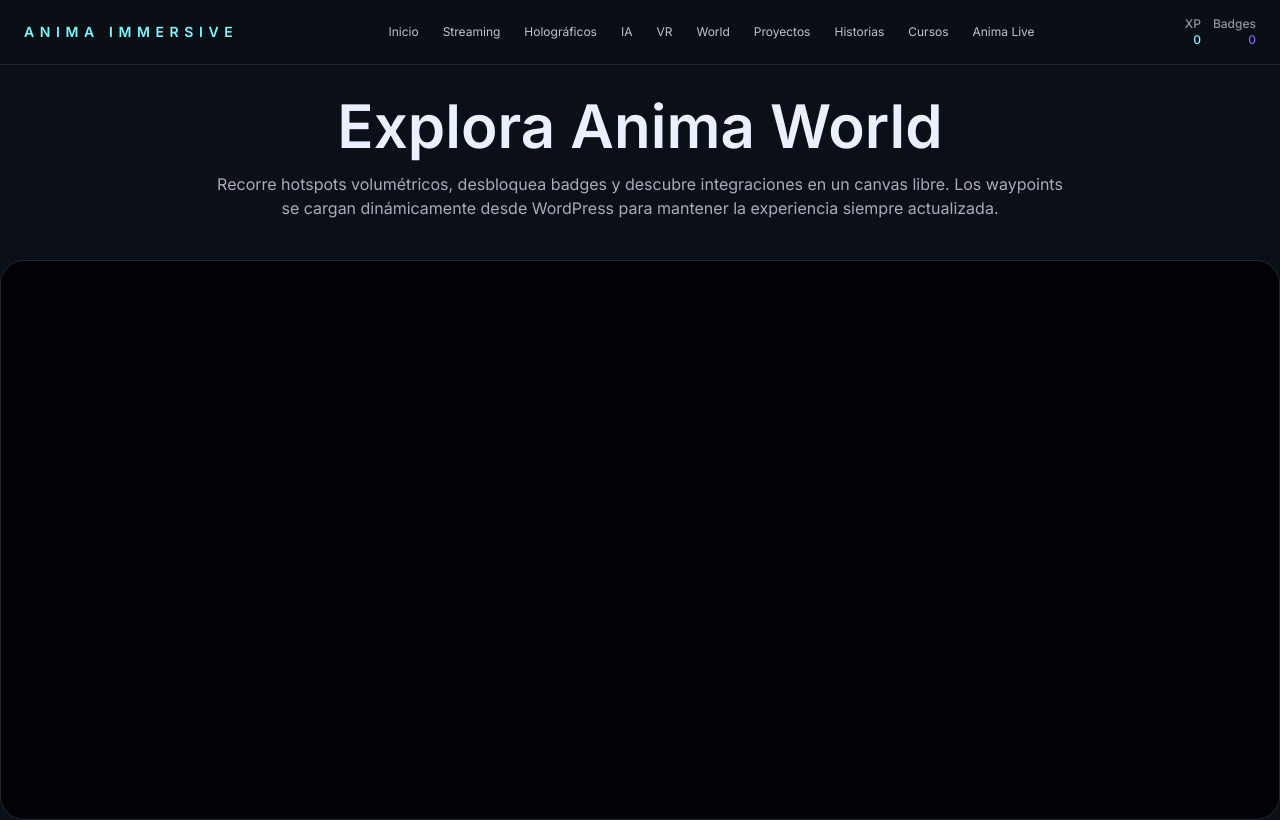
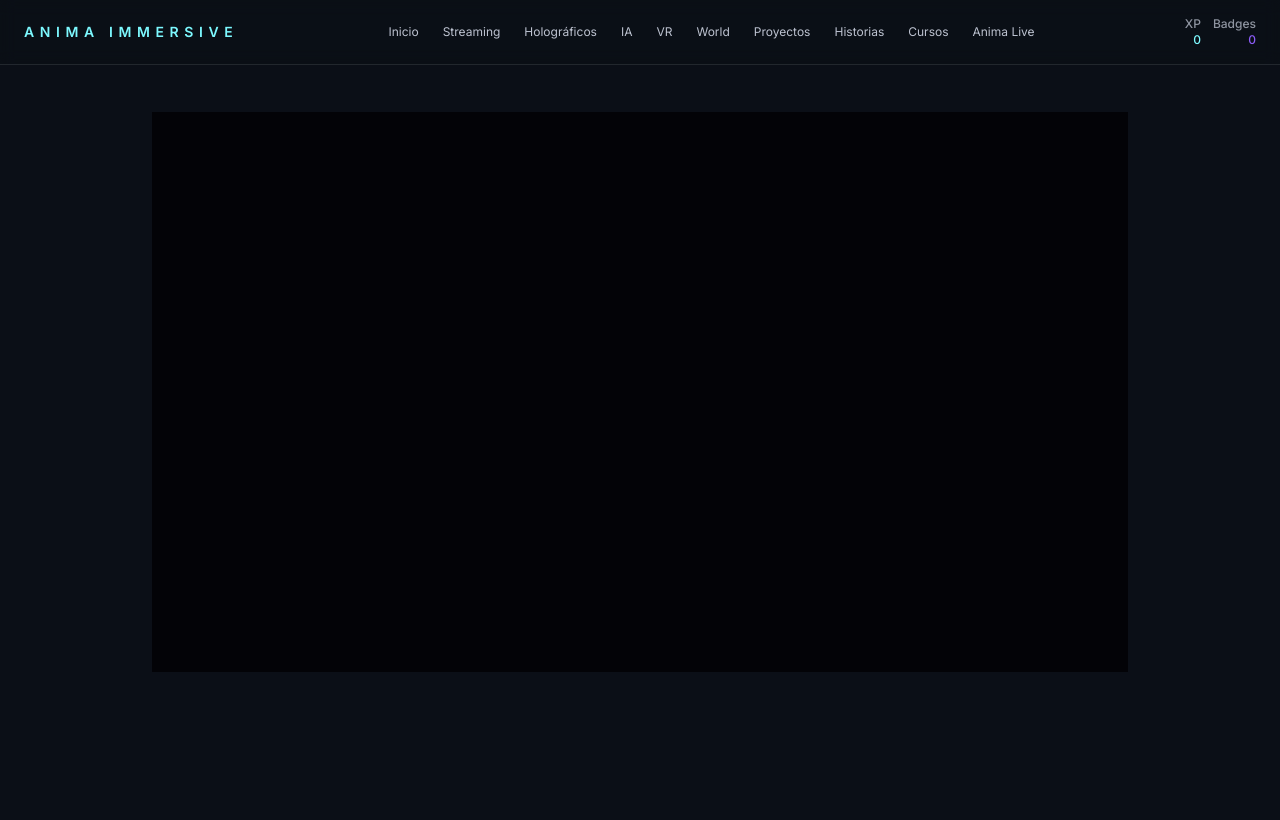
Before and after one commit to juanmacodes/webanima, a Next.js app in the folder anima-immersive/: page /world in a window 1280 px wide. Built offline with nearby package versions, Linux system fonts and the light colour scheme.

Commit message:
Update page.tsx

```diff
--- a/anima-immersive/app/world/page.tsx
+++ b/anima-immersive/app/world/page.tsx
@@ -1,52 +1,26 @@
 import type { Metadata } from 'next';
-import { Suspense } from 'react';
-import { Experience } from '../../components/Experience';
-import { getWorldHotspots } from '../../lib/wp';
+import dynamic from 'next/dynamic';
 
 export const metadata: Metadata = {
-  title: 'Anima World',
-  description: 'Tour 3D interactivo con hotspots, waypoints y misiones gamificadas.'
+  title: 'Experiencia 3D',
+  description: 'Escena WebGL interactiva.',
 };
 
-async function WorldCanvas() {
-  let hotspots: Awaited<ReturnType<typeof getWorldHotspots>> = [];
-  try {
-    hotspots = await getWorldHotspots();
-  } catch (error) {
-    hotspots = [
-      {
-        id: 'default-node',
-        title: 'Demo hotspot',
-        description: 'Configura hotspots desde WordPress para personalizar el tour.',
-        actionLabel: 'Configurar',
-        href: '/proyectos',
-        position: [0, 1.5, 0]
-      }
-    ];
+// IMPORTAMOS EL NAMED EXPORT "Experience" (ruta relativa desde /app/world)
+const Experience = dynamic(
+  () => import('../../components/Experience').then((m) => m.Experience),
+  {
+    ssr: false,
+    loading: () => <div className="h-[70vh] w-full bg-black/20" />,
   }
-  return <Experience hotspots={hotspots} />;
-}
+);
 
 export default function WorldPage() {
   return (
-    <main className="flex min-h-screen flex-col pt-24">
-      <section className="mx-auto w-full max-w-4xl px-6 text-center">
-        <h1 className="text-4xl font-semibold md:text-6xl">Explora Anima World</h1>
-        <p className="mt-4 text-base text-foreground/70">
-          Recorre hotspots volumétricos, desbloquea badges y descubre integraciones en un canvas libre. Los waypoints se cargan
-          dinámicamente desde WordPress para mantener la experiencia siempre actualizada.
-        </p>
+    <main className="pt-28">
+      <section className="mx-auto h-[70vh] max-w-5xl px-6">
+        <Experience />
       </section>
-      <div className="mt-10 h-[70vh] overflow-hidden rounded-3xl border border-white/10">
-        <Suspense
-          fallback={
-            <div className="flex h-full items-center justify-center text-sm text-foreground/60">Cargando mundo...</div>
-          }
-        >
-
-          <WorldCanvas />
-        </Suspense>
-      </div>
     </main>
   );
 }
```
